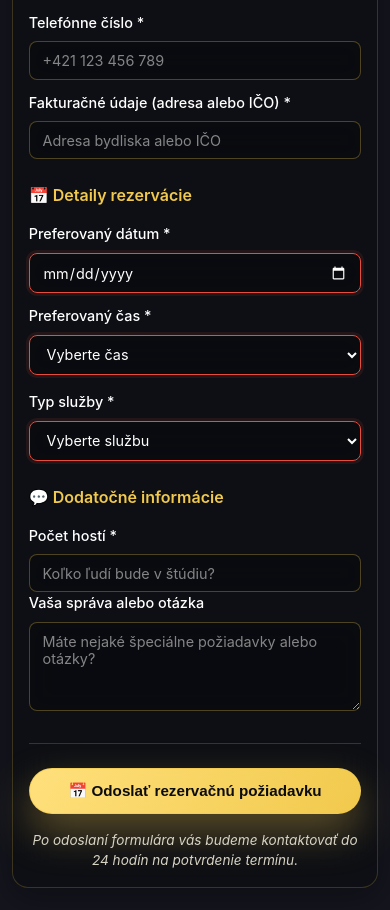
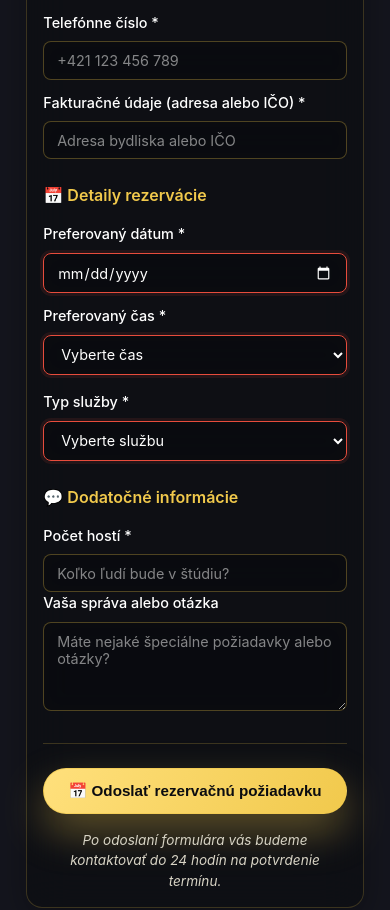
Before and after one commit to Jar1s/grindcast-studio-web, a React (Vite) app: page / in a window 390 px wide. Shown: the part 7460-8370 px from the top of the page. Built offline with nearby package versions, Linux system fonts and the light colour scheme.

Commit message:
fix: mobile form overflow, update footer address, fix navigation links (kontakt/rezervacia), add period to Grindcast YouTube link

```diff
--- a/src/App.css
+++ b/src/App.css
@@ -1657,6 +1657,9 @@
   .booking-form {
     padding: 1.5rem;
     margin: 1rem 0;
+    width: 100%;
+    max-width: 100%;
+    box-sizing: border-box;
   }
 
   .form-row {
@@ -1675,11 +1678,16 @@
   .form-group input,
   .form-group select,
   .form-group textarea {
+    width: 100%;
+    max-width: 100%;
+    box-sizing: border-box;
     padding: 0.6rem 0.8rem;
     font-size: 0.9rem;
   }
 
   .form-submit .cta-button {
+    width: 100%;
+    max-width: 100%;
     padding: 0.8rem 1.5rem;
     font-size: 0.95rem;
   }
@@ -1688,6 +1696,9 @@
 @media (max-width: 480px) {
   .booking-form {
     padding: 1rem;
+    width: 100%;
+    max-width: 100%;
+    box-sizing: border-box;
   }
 
   .form-section {
@@ -1697,4 +1708,12 @@
   .form-section h3 {
     font-size: 1rem;
   }
-}
+
+  .form-group input,
+  .form-group select,
+  .form-group textarea {
+    width: 100%;
+    max-width: 100%;
+    box-sizing: border-box;
+  }
+}
--- a/src/App.jsx
+++ b/src/App.jsx
@@ -298,7 +298,7 @@ function App() {
     { href: "#cennik", label: t("navigation.pricing") },
     { href: "#ponuka", label: t("navigation.offer") },
     { href: "#faq", label: t("navigation.faq") },
-    { href: "#footer", label: t("navigation.contact") },
+    { href: "#kontakt", label: t("navigation.contact") },
   ];
 
   const sessionOptions = [
@@ -338,7 +338,7 @@ function App() {
       title: "Grindcast",
       description: t("recordings.grindcast"),
       thumbnail: grindcastLogo,
-      url: "https://www.youtube.com/@grindsetacademy",
+      url: "https://www.youtube.com/@grindsetacademy.",
     },
     {
       title: "ReCode Body Príbeh",
@@ -443,7 +443,7 @@ function App() {
           ))}
           <a
             className="cta-button"
-            href="#kontakt"
+            href="#rezervacia"
             aria-label={`${t("common.ariaSection")} ${t("contact.title")}`}
           >
             {t("navigation.book")}
@@ -454,7 +454,7 @@ function App() {
         <div className="mobile-header">
           <a
             className="mobile-rezervacia"
-            href="#kontakt"
+            href="#rezervacia"
             aria-label="Prejsť na sekciu kontakt a rezervácia"
           >
             Rezervácia
@@ -509,7 +509,7 @@ function App() {
               ))}
               <a
                 className="mobile-cta"
-                href="#kontakt"
+                href="#rezervacia"
                 aria-label="Prejsť na sekciu cenník"
                 onClick={() => setIsMobileMenuOpen(false)}
               >
@@ -543,7 +543,7 @@ function App() {
             <div className="hero-actions">
               <a
                 className="cta-button"
-                href="#kontakt"
+                href="#rezervacia"
                 aria-label={t("common.ariaSection") + " " + t("contact.title")}
               >
                 {t("hero.cta")}
@@ -676,7 +676,7 @@ function App() {
                 </div>
                 <a
                   className="cta-button"
-                  href="#kontakt"
+                  href="#rezervacia"
                   aria-label="Rezervovať termín v podcastovom štúdiu"
                 >
                   Rezervovať
@@ -807,7 +807,7 @@ function App() {
           initial={{ opacity: 0, y: 40 }}
           animate={contactReveal.controls}
         >
-          <div className="contact-card">
+          <div id="rezervacia" className="contact-card">
             <div className="section-header">
             <span className="section-overline">{t("contact.overline")}</span>
             <h2>{t("contact.title")}</h2>
```
Also changed, not shown: 2 other files (tests, documents, lock files or other folders).
